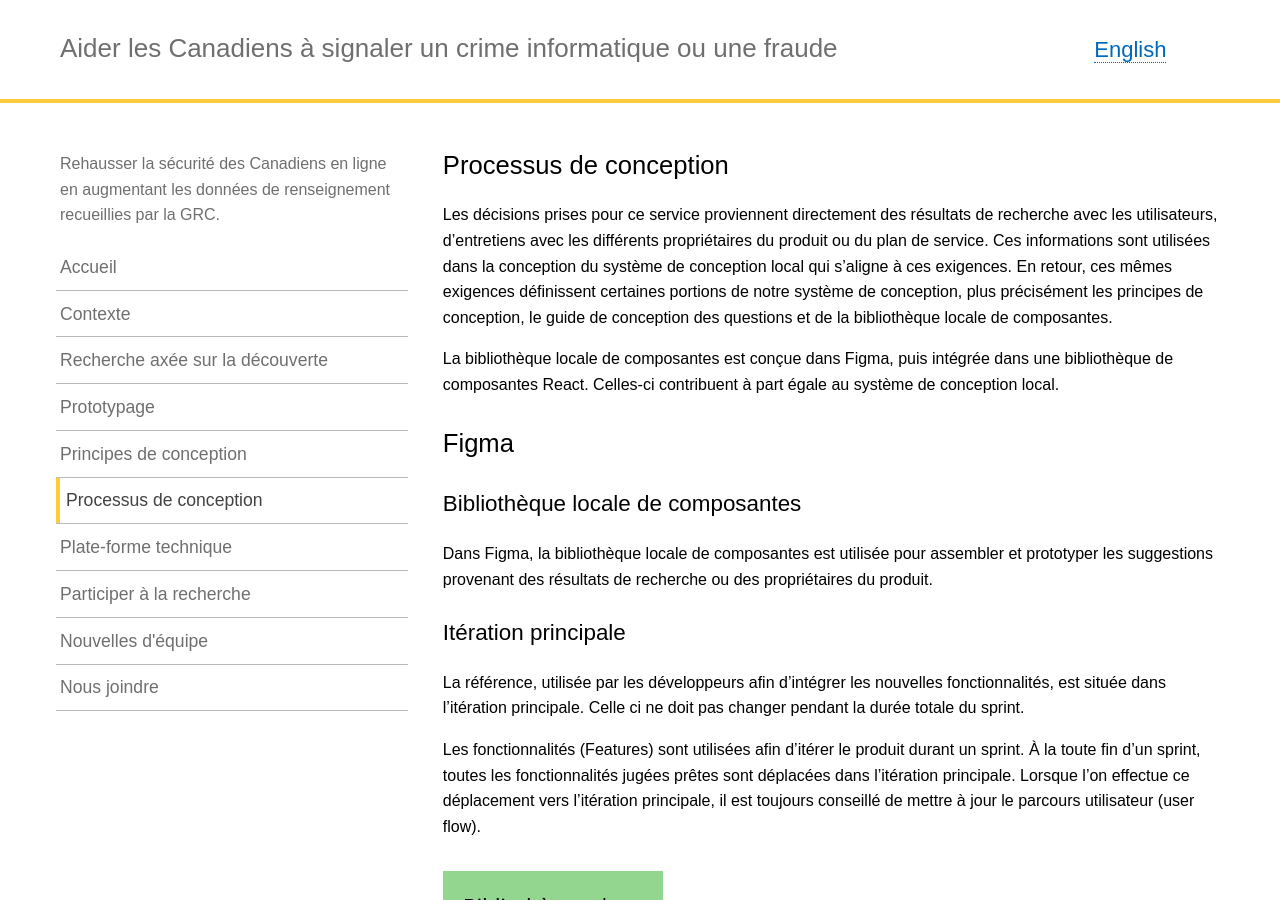
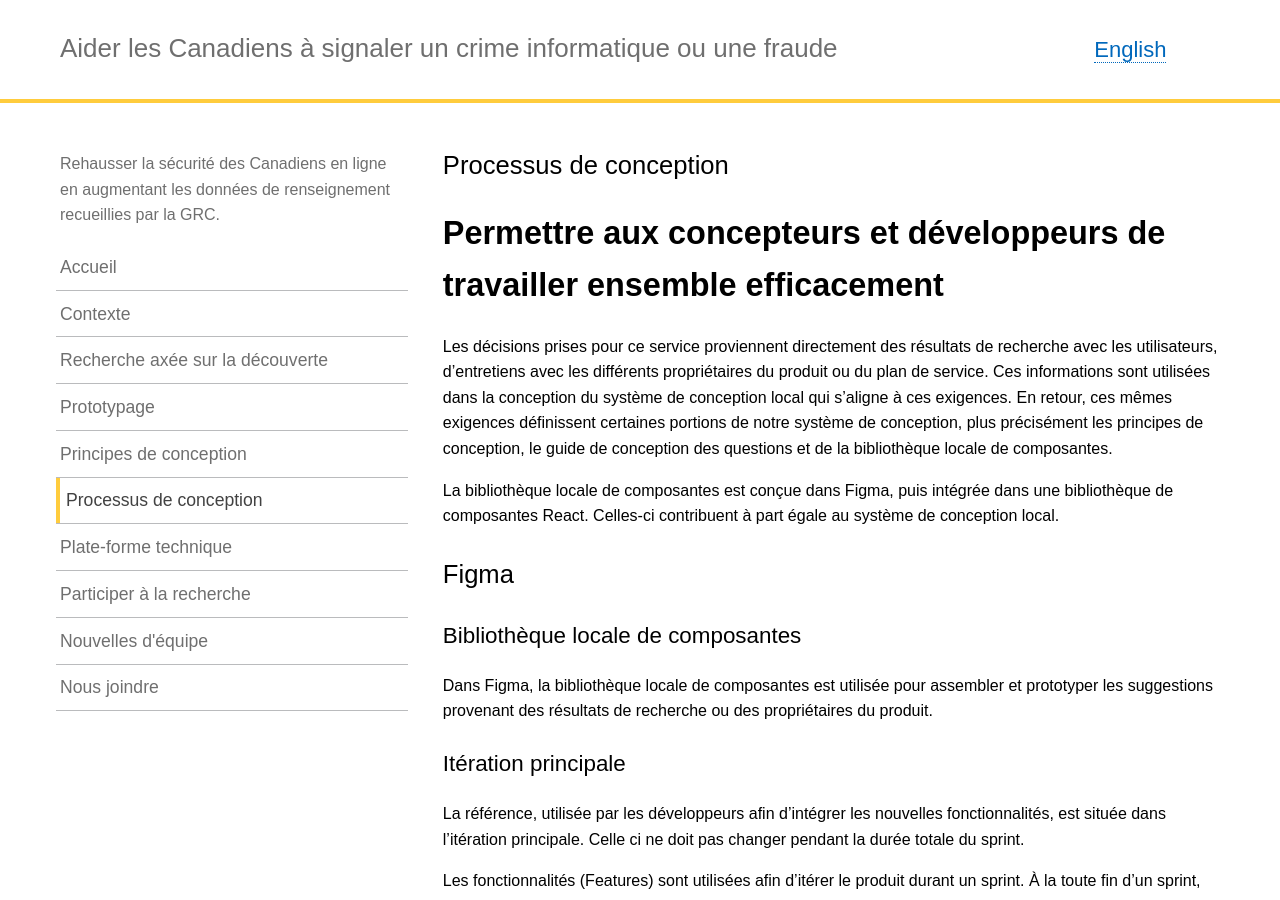
Before and after one commit to cds-snc/rcmp-report-a-cybercrime-alpha-documentation, a Jekyll site: the page built from pages/_fr/processus-de-conception.md, in a window 1280 px wide and 900 px high. Built offline with Jekyll 4.4.1, drawn with Linux system fonts in a browser that asks for light colours; a script that is not in the unit is left out.

Commit message:
Update Documentation - FR “processus-de-conception”

```diff
--- a/pages/_fr/processus-de-conception.md
+++ b/pages/_fr/processus-de-conception.md
@@ -4,6 +4,8 @@ title: Processus de conception
 lang: fr
 trans_url: Design workflow
 ---
+# Permettre aux concepteurs et développeurs de travailler ensemble efficacement
+
 Les décisions prises pour ce service proviennent directement des résultats de recherche avec les utilisateurs, d'entretiens avec les différents propriétaires du produit ou du plan de service. Ces informations sont utilisées dans la conception du système de conception local qui s'aligne à ces exigences. En retour, ces mêmes exigences définissent certaines portions de notre système de conception, plus précisément les principes de conception, le guide de conception des questions et de la bibliothèque locale de composantes.
 
 La bibliothèque locale de composantes est conçue dans Figma, puis intégrée dans une bibliothèque de composantes React. Celles-ci contribuent à part égale au système de conception local.
```
